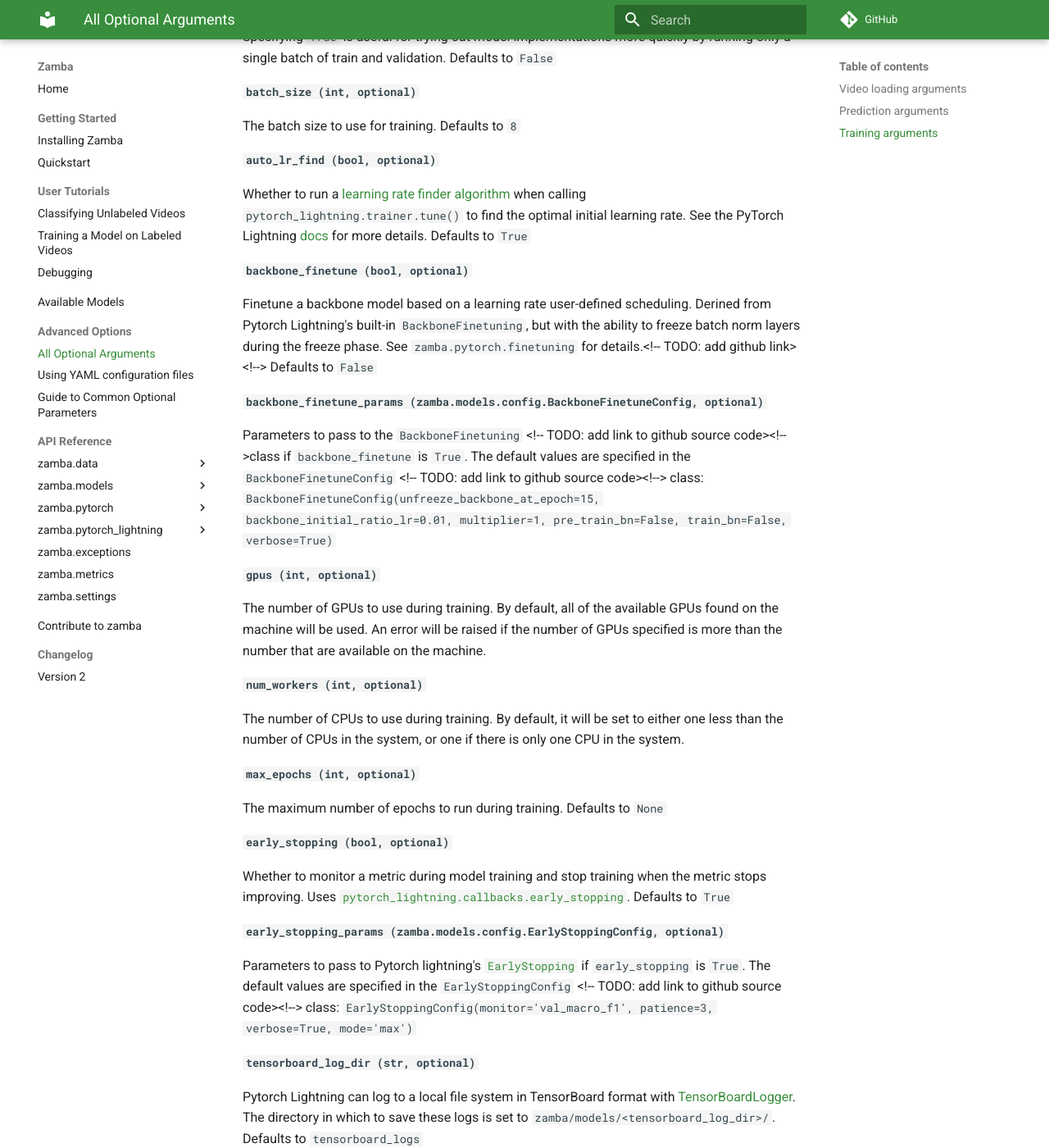
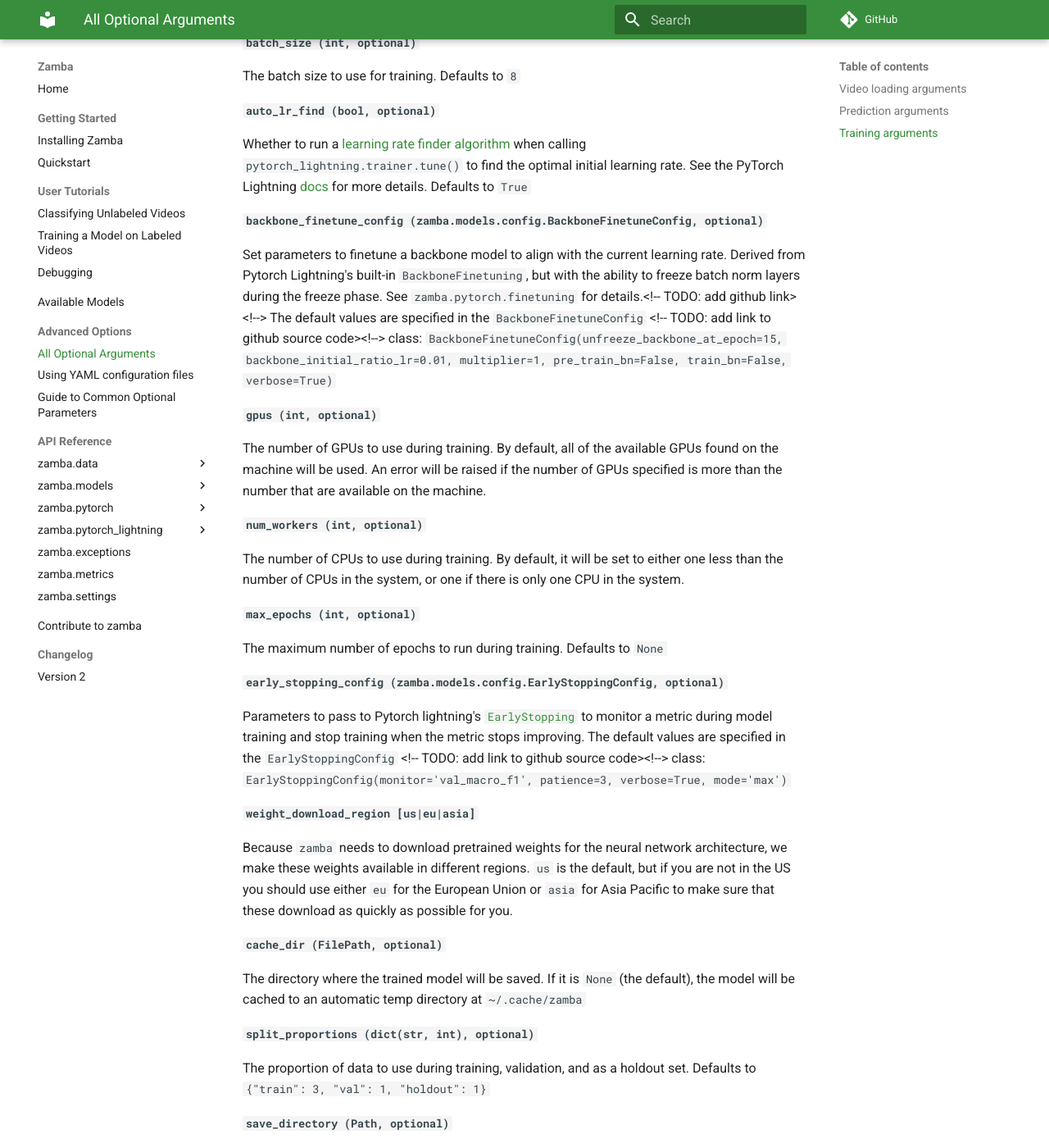
Before and after one commit to drivendataorg/zamba, an MkDocs documentation site: the page built from docs/docs/configurations.md, in a window 1280 px wide and 1400 px high, scrolled down 7073 px. Shown: the whole window at 82% size. Built offline with MkDocs 1.6.1 and Material for MkDocs 9.7.7, drawn with Linux system fonts in a browser that asks for light colours; comment, search, counter and statistics services are not loaded; the version menu is left out; some of the changed text lies outside the part shown.

Commit message:
update configs

````diff
--- a/docs/docs/configurations.md
+++ b/docs/docs/configurations.md
@@ -57,11 +57,9 @@
 
 The `megadetector_lite_config` is used to specify any parameters that should be passed to the [MegadetectorLiteYoloX model](models.md#megadetectorliteyolox) for frame selection. For all possible options, see the MegadetectorLiteYoloXConfig<!-- TODO: add github link><!-->. If `megadetector_lite_config` is `None` (the default), the MegadetectorLiteYoloX model will not be used to select frames.
 
-#### `frame_selection_height (int, optional), frame_selecto
+#### `frame_selection_height (int, optional), frame_selection_width (int, optional)`
 
-#### `video_height (int, optional), video_width (int, optional)`
-
-Resize the video to this height and width in pixels. Defaults to `None`
+Resize the video to this height and width in pixels, prior to frame selection. If None, the full size video will be used for frame selection. This is recommended for MegadetectorLite, especially if your species of interest are smaller. Default to `None`
 
 #### `total_frames (int, optional)`
 
@@ -92,6 +90,10 @@
 
 FFmpeg pixel format, defaults to `rgb24` for RGB channels; can be changed to `bgr24` for BGR.
 
+#### `model_input_height (int, optional), model_input_width (int, optional)`
+
+After frame selection, resize the video to this height and width in pixels. Defaults to `None`
+
 <a id='prediction-arguments'></a>
 
 ## Prediction arguments
@@ -103,13 +105,13 @@
 >> help(PredictConfig)
 
 class PredictConfig(ZambaBaseModel)
- |  PredictConfig(*, data_directory: pydantic.types.DirectoryPath = PosixPath('/home/ubuntu/zamba-algorithms'),
+ |  PredictConfig(*,
+ data_directory: pydantic.types.DirectoryPath = # your current working directory ,
  filepaths: pydantic.types.FilePath = None,
  checkpoint: pydantic.types.FilePath = None,
  model_name: zamba.models.config.ModelEnum = <ModelEnum.time_distributed: 'time_distributed'>,
- species: List[str] = None,
- gpus: Union[List[int], str, int] = 1,
- num_workers: int = 7,
+ gpus: int = 0,
+ num_workers: int = 3,
  batch_size: int = 8,
  save: Union[bool, pathlib.Path] = True,
  dry_run: bool = False,
@@ -139,10 +141,6 @@
 #### `model_name (time_distributed|slowfast|european, optional)
 
 Name of the model to use for inference. The three model options that ship with `zamba` are `time_distributed`, `slowfast`, and `european`. See the [Available Models](models.md) page for details. Defaults to `time_distributed`
-
-#### `species (list(str), optional)`
-
-List of possible species class labels for the data.  The default is `None`, which automatically loads the classes associated with the model specified by `model_name`. Since the default `model_name` is `time_distributed`, the default is the [32 species](models.md#species-classes) (plus blank) from central and west Africa.
 
 #### `gpus (int, optional)`
 
@@ -198,33 +196,32 @@
 
 class TrainConfig(ZambaBaseModel)
  |  TrainConfig(*, labels: Union[pydantic.types.FilePath, pandas.core.frame.DataFrame],
- data_directory: pydantic.types.DirectoryPath = PosixPath('/home/ubuntu/zamba-algorithms'),
+ data_directory: pydantic.types.DirectoryPath = # your current working directory ,
  checkpoint: pydantic.types.FilePath = None,
  scheduler_config: Union[str, zamba.models.config.SchedulerConfig, NoneType] = 'default',
  model_name: zamba.models.config.ModelEnum = <ModelEnum.time_distributed: 'time_distributed'>,
  dry_run: Union[bool, int] = False,
  batch_size: int = 8,
  auto_lr_find: bool = True,
- backbone_finetune: bool = False,
- backbone_finetune_params: zamba.models.config.BackboneFinetuneConfig =
+ backbone_finetune_config: zamba.models.config.BackboneFinetuneConfig =
             BackboneFinetuneConfig(unfreeze_backbone_at_epoch=15,
             backbone_initial_ratio_lr=0.01, multiplier=1,
             pre_train_bn=False, train_bn=False, verbose=True),
- gpus: Union[List[int], str, int] = 1,
- num_workers: int = 7,
- max_epochs: int = None,
- early_stopping: bool = True,
- early_stopping_params: zamba.models.config.EarlyStoppingConfig =
+gpus: int = 0,
+num_workers: int = 3,
+max_epochs: int = None,
+early_stopping_config: zamba.models.config.EarlyStoppingConfig =
             EarlyStoppingConfig(monitor='val_macro_f1', patience=3,
             verbose=True, mode='max'),
- tensorboard_log_dir: str = 'tensorboard_logs',
- weight_download_region: zamba.models.utils.RegionEnum = 'us',
- cache_dir: pathlib.Path = None,
- split_proportions: Dict[str, int] = {'train': 3, 'val': 1, 'holdout': 1},
- save_directory: pathlib.Path = None,
- skip_load_validation: bool = False,
- from_scratch: bool = False,
- predict_all_zamba_species: bool = True) -> None
+weight_download_region: zamba.models.utils.RegionEnum = 'us',
+cache_dir: pathlib.Path = None,
+split_proportions: Dict[str, int] = {'train': 3, 'val': 1, 'holdout': 1},
+save_directory: pathlib.Path = # your current working directory ,
+overwrite_save_directory: bool = False,
+skip_load_validation: bool = False,
+from_scratch: bool = False,
+predict_all_zamba_species: bool = True) -> None
+
  ...
 ```
 
@@ -262,13 +259,9 @@
 
 Whether to run a [learning rate finder algorithm](https://arxiv.org/abs/1506.01186) when calling `pytorch_lightning.trainer.tune()` to find the optimal initial learning rate. See the PyTorch Lightning [docs](https://pytorch-lightning.readthedocs.io/en/latest/common/trainer.html#auto-lr-find) for more details. Defaults to `True`
 
-#### `backbone_finetune (bool, optional)`
+#### `backbone_finetune_config (zamba.models.config.BackboneFinetuneConfig, optional)`
 
-Finetune a backbone model based on a learning rate user-defined scheduling. Derined from Pytorch Lightning's built-in `BackboneFinetuning`, but with the ability to freeze batch norm layers during the freeze phase. See `zamba.pytorch.finetuning` for details.<!-- TODO: add github link><!--> Defaults to `False`
-
-#### `backbone_finetune_params (zamba.models.config.BackboneFinetuneConfig, optional)`
-
-Parameters to pass to the `BackboneFinetuning` <!-- TODO: add link to github source code><!-->class if `backbone_finetune` is `True`. The default values are specified in the `BackboneFinetuneConfig` <!-- TODO: add link to github source code><!--> class: `BackboneFinetuneConfig(unfreeze_backbone_at_epoch=15, backbone_initial_ratio_lr=0.01, multiplier=1, pre_train_bn=False, train_bn=False, verbose=True)`
+Set parameters to finetune a backbone model to align with the current learning rate. Derived from Pytorch Lightning's built-in `BackboneFinetuning`, but with the ability to freeze batch norm layers during the freeze phase. See `zamba.pytorch.finetuning` for details.<!-- TODO: add github link><!--> The default values are specified in the `BackboneFinetuneConfig` <!-- TODO: add link to github source code><!--> class: `BackboneFinetuneConfig(unfreeze_backbone_at_epoch=15, backbone_initial_ratio_lr=0.01, multiplier=1, pre_train_bn=False, train_bn=False, verbose=True)`
 
 #### `gpus (int, optional)`
 
@@ -282,17 +275,9 @@
 
 The maximum number of epochs to run during training. Defaults to `None`
 
-#### `early_stopping (bool, optional)`
+#### `early_stopping_config (zamba.models.config.EarlyStoppingConfig, optional)`
 
-Whether to monitor a metric during model training and stop training when the metric stops improving. Uses [`pytorch_lightning.callbacks.early_stopping`](https://pytorch-lightning.readthedocs.io/en/latest/common/early_stopping.html). Defaults to `True`
-
-#### `early_stopping_params (zamba.models.config.EarlyStoppingConfig, optional)`
-
-Parameters to pass to Pytorch lightning's [`EarlyStopping`](https://github.com/PyTorchLightning/pytorch-lightning/blob/c7451b3ccf742b0e8971332caf2e041ceabd9fe8/pytorch_lightning/callbacks/early_stopping.py#L35) if `early_stopping` is `True`. The default values are specified in the `EarlyStoppingConfig` <!-- TODO: add link to github source code><!--> class: `EarlyStoppingConfig(monitor='val_macro_f1', patience=3, verbose=True, mode='max')`
-
-#### `tensorboard_log_dir (str, optional)`
-
-Pytorch Lightning can log to a local file system in TensorBoard format with [TensorBoardLogger](https://pytorch-lightning.readthedocs.io/en/latest/api/pytorch_lightning.loggers.tensorboard.html). The directory in which to save these logs is set to `zamba/models/<tensorboard_log_dir>/`. Defaults to `tensorboard_logs`
+Parameters to pass to Pytorch lightning's [`EarlyStopping`](https://github.com/PyTorchLightning/pytorch-lightning/blob/c7451b3ccf742b0e8971332caf2e041ceabd9fe8/pytorch_lightning/callbacks/early_stopping.py#L35) to monitor a metric during model training and stop training when the metric stops improving. The default values are specified in the `EarlyStoppingConfig` <!-- TODO: add link to github source code><!--> class: `EarlyStoppingConfig(monitor='val_macro_f1', patience=3, verbose=True, mode='max')`
 
 #### `weight_download_region [us|eu|asia]`
 
````
Also changed, not shown: other parts of docs/docs/configurations.md (+5 -1 lines), docs/docs/quickstart.md (+1 -1 lines), docs/docs/train-tutorial.md (+1 -1 lines).
